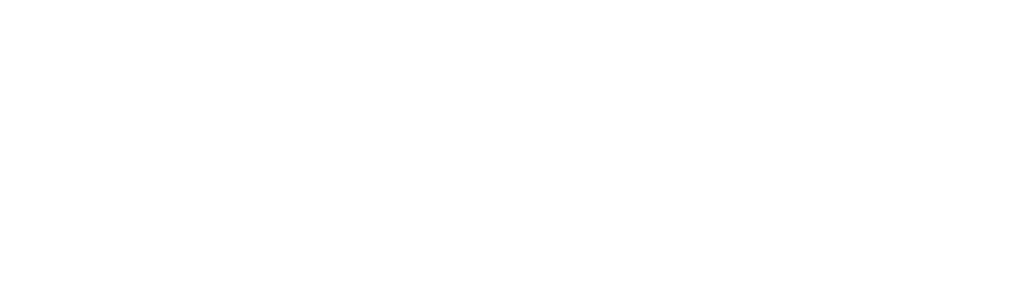
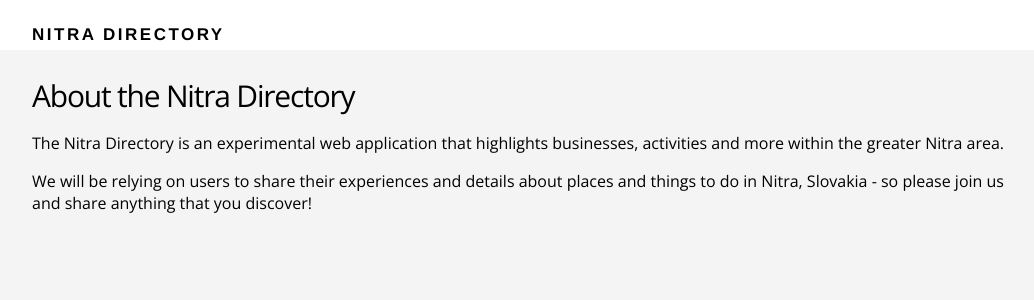
Before and after one commit to Andrevw2812/learning-flask, a Flask app: page /about in a window 1280 px wide. Before the commit the part shown is empty. Shown: the top 300 px of the page, without its empty margins (108-1142 px from the left). Run offline with Flask 2, Linux system fonts and the light colour scheme.

Commit message:
Additional pages

```diff
--- a/templates/about.html
+++ b/templates/about.html
@@ -0,0 +1,13 @@
+{% extends "layout.html" %}
+
+{% block content %}
+<main class="about-section">
+    <div class="container">
+        <h2>About the Nitra Directory</h2>
+        <p>The Nitra Directory is an experimental web application that highlights businesses, activities and more within the greater Nitra area.</p>
+        <p>We will be relying on users to share their experiences and details about places and things to do in Nitra, Slovakia - so please join us and share anything that you discover! </p>
+    </div>
+</main>
+
+
+{% endblock %}
--- a/templates/index.html
+++ b/templates/index.html
@@ -6,7 +6,7 @@
             <div class="section-content">
                 <h2>Discover Whats Around you and happening in Nitra</h2>
                 <a href="#" class="btn-primary">Sign Up</a>
-                <a href="#" class="btn-secondary">Learn More</a>
+                <a href="{{ url_for('about') }}" class="btn-secondary">Learn More</a>
             </div>
             <div class="section-device">
                 <img src="../static/img/device.png" alt="Device">
```
